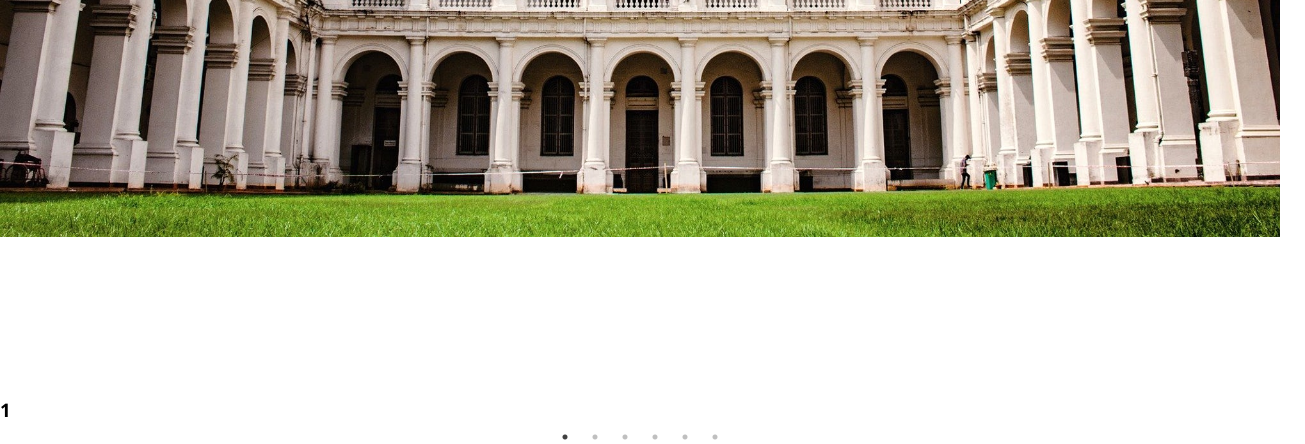
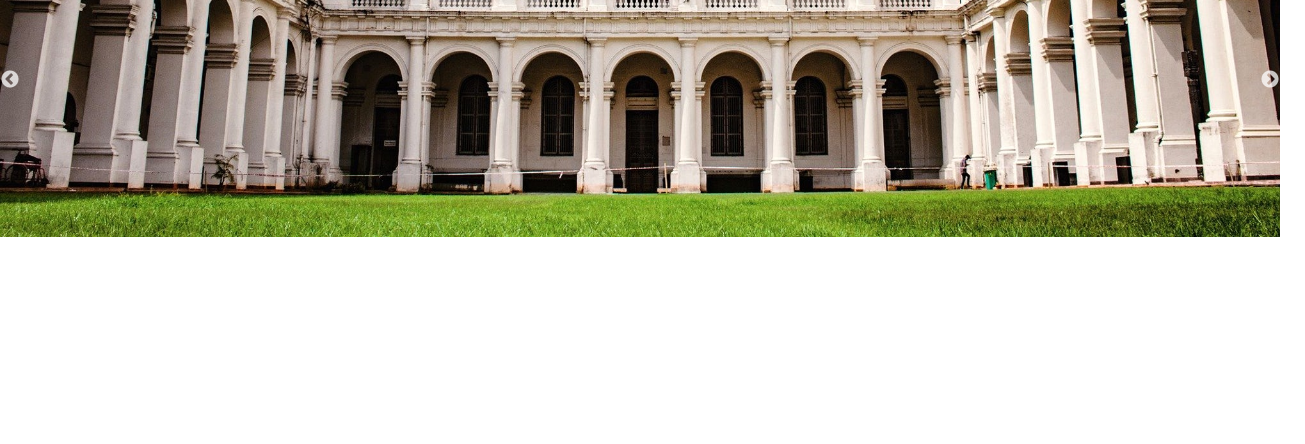
Before and after one commit to sibghat0/Light-Tour-and-Travels, a React (Create React App) app: page / in a window 1280 px wide. Shown: the part 403-847 px from the top of the page, 1305 px wide, since content can reach past the window. After the commit the page ends 800 px from the top, so only its background shows below. Built offline with nearby package versions, Linux system fonts and the light colour scheme; a web font is replaced by a local one.

Commit message:
routing done

```diff
--- a/src/App.js
+++ b/src/App.js
@@ -12,11 +12,10 @@ function App() {
   return (
     <div className="App">
       <Navbar />
-      <Home />
-      {/* <Navbar />
-      <Footer />
-      <Contact /> */}
-      <Cars />
+      <Switch>
+        <Route exact path="/" component={Home} />
+        <Route exact path="/vehicles" component={Cars} />
+      </Switch>
     </div>
   );
 }
--- a/src/layout/pages/home/sections/hero/hero.css
+++ b/src/layout/pages/home/sections/hero/hero.css
@@ -8,3 +8,12 @@
   width: 100%;
   object-fit: contain;
 }
+
+.hero .slick-prev {
+  left: 0;
+  z-index: 2;
+}
+
+.hero .slick-next {
+  right: 0;
+}
```
Also changed, not shown: 1 other file (tests, documents, lock files or other folders).
